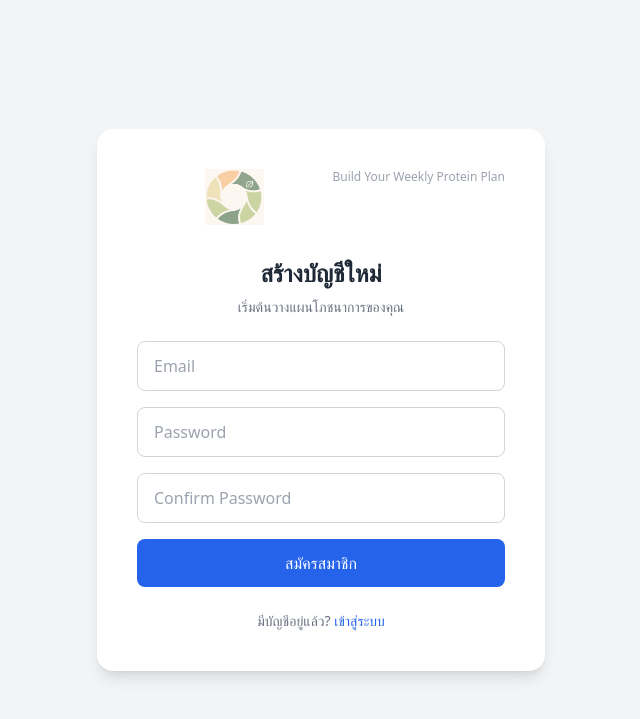
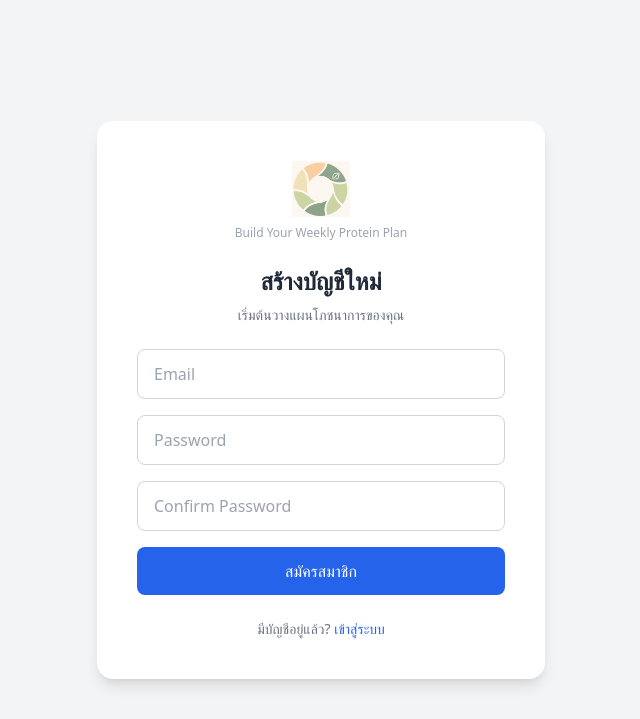
Before and after one commit to tongcnx/protein, a FastAPI app: page /register in a window 1280 px wide. Shown: the top 719 px of the page, without its empty margins (319-959 px from the left). Run offline with FastAPI, Linux system fonts and the light colour scheme; some libraries are stand-ins or nearby versions.

```diff
--- a/templates/register.html
+++ b/templates/register.html
@@ -11,11 +11,11 @@
     <div class="bg-white w-full max-w-md p-10 rounded-2xl shadow-lg">
 
         <!-- Logo -->
-        <div class="flex justify-center mb-6">
-            <img src="/static/logo.png" class="h-14 mx-auto mb-2" alt="Protein Planner">
-        <p class="text-xs text-gray-400 text-center">
-                    Build Your Weekly Protein Plan
-                </p>
+        <div class="flex flex-col items-center mb-6">
+            <img src="/static/logo.png" class="h-14 mb-2" alt="Protein Planner">
+            <p class="text-xs text-gray-400 text-center">
+                Build Your Weekly Protein Plan
+            </p>
         </div>
 
         <h2 class="text-2xl font-semibold text-gray-800 mb-2 text-center">
```
Also changed, not shown: templates/login.html (+5 -5 lines).
